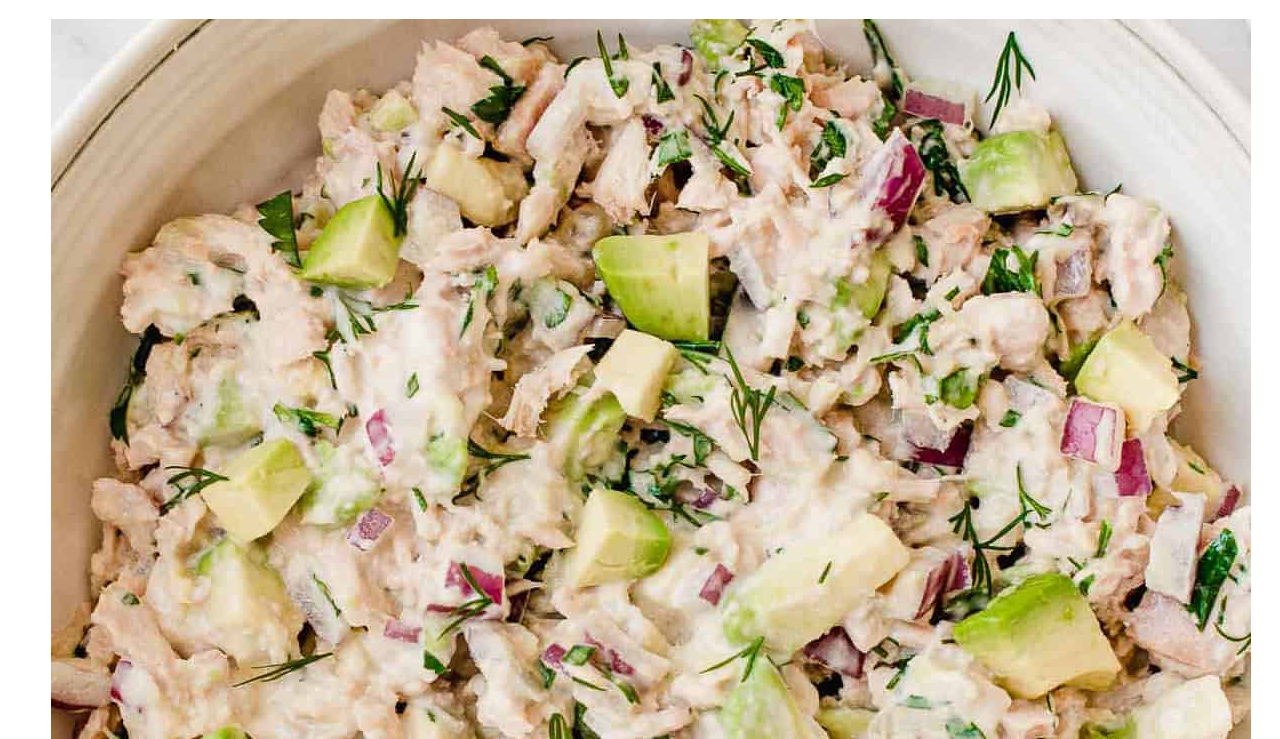
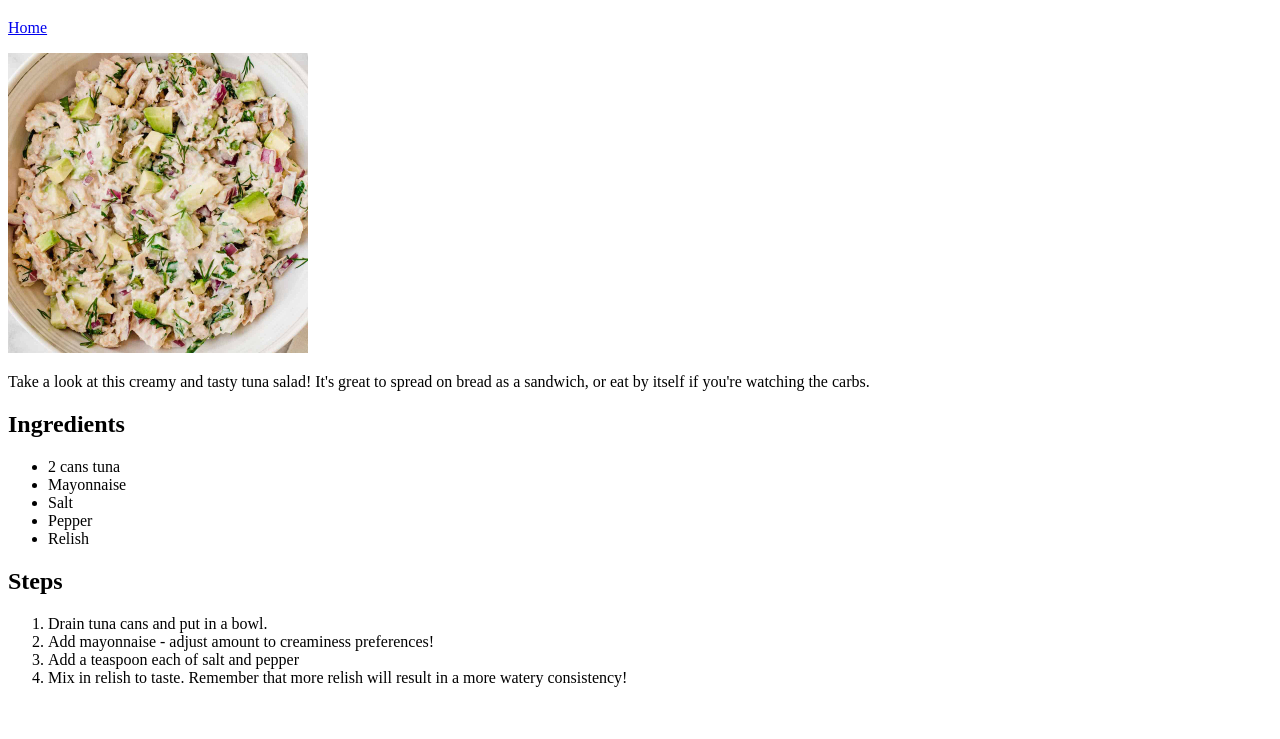
Before and after one commit to kriskristyano/odin-recipes2, a plain HTML site: page tuna-salad.html in a window 1280 px wide. Shown: the part 61-800 px from the top of the page. Drawn offline with Linux system fonts and the light colour scheme.

Commit message:
Format tuna salad img
Moved tuna salad img to its own paragraph and
adjusted its width to 300px

```diff
--- a/tuna-salad.html
+++ b/tuna-salad.html
@@ -8,8 +8,10 @@
     <body>
         <h1>Tuna Salad</h1>
         <a href="index.html">Home</a>
+        <p>
+            <img src="img/tuna-salad-recipe-card.jpg" alt="Creamy Tasty Tuna Salad" width="300">
+        </p>
 
-        <img src="img/tuna-salad-recipe-card.jpg" alt="Creamy Tasty Tuna Salad">
         <p>
             Take a look at this creamy and tasty tuna salad! It's great to spread on bread as a sandwich,
             or eat by itself if you're watching the carbs.
```
